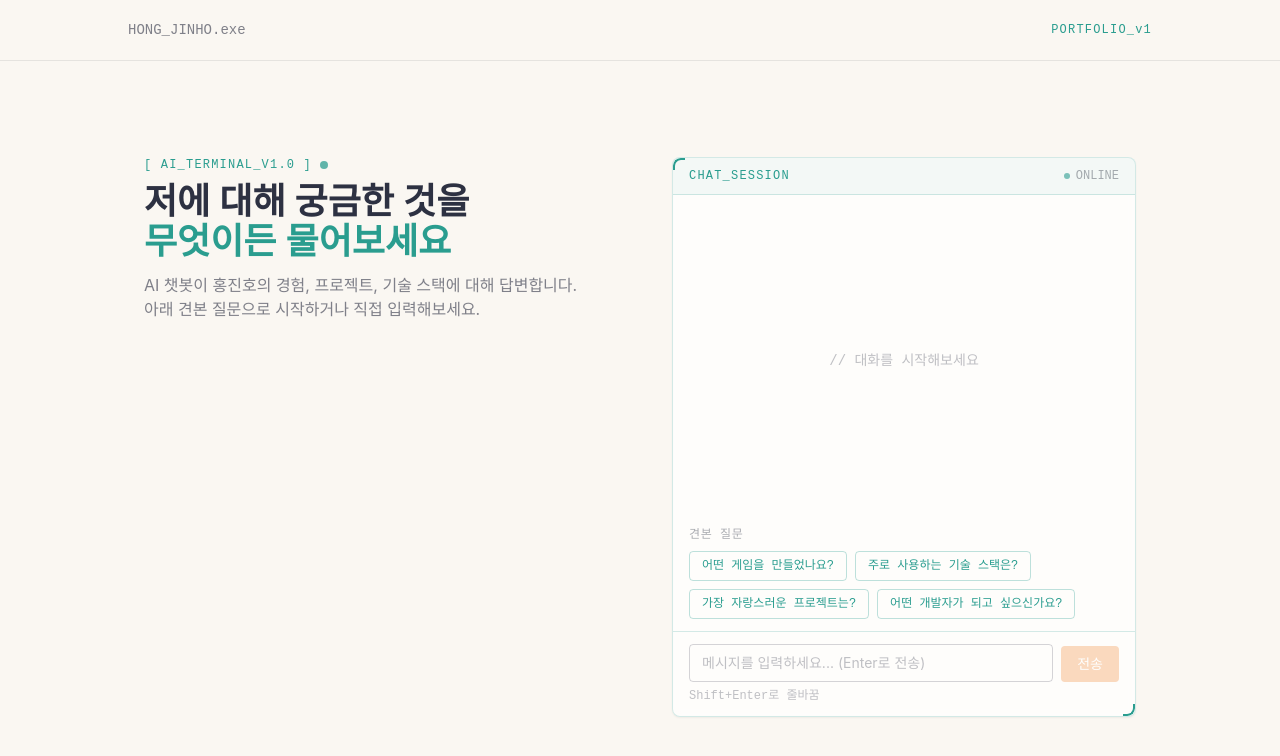
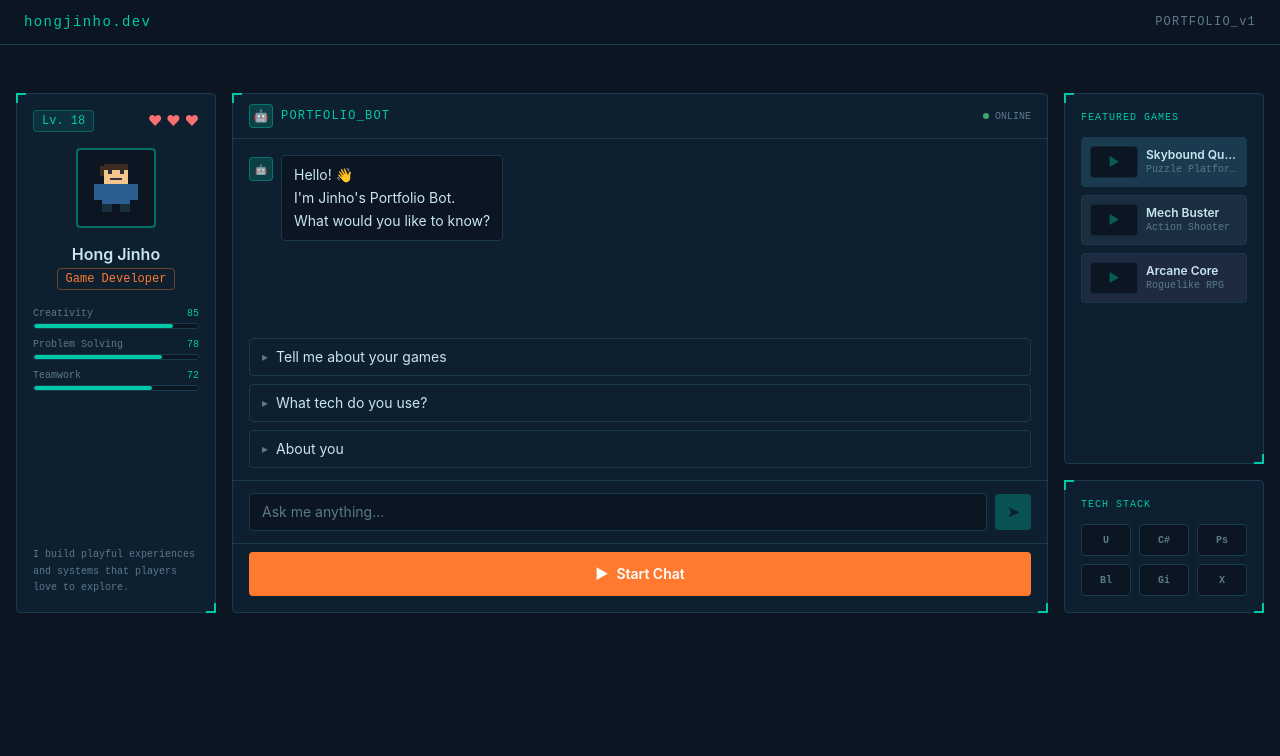
Before and after one commit to mynameisjinhohong/Game-Portfolio, a Next.js app in the folder workspace/: page / in a window 1280 px wide. Shown: the top 756 px of the page. Built offline with nearby package versions, Linux system fonts and the light colour scheme.

Commit message:
GP-38: 챗봇 기본 레이아웃과 패널 구조 구성

```diff
--- a/workspace/app/globals.css
+++ b/workspace/app/globals.css
@@ -5,37 +5,56 @@
 @import url('https://fonts.googleapis.com/css2?family=Inter:wght@400;500;600&family=JetBrains+Mono:wght@400;500&display=swap');
 
 :root {
-  --color-cream: #FAF7F2;
-  --color-teal: #2A9D8F;
-  --color-graphite: #2D3142;
-  --color-orange-accent: #F4A261;
+  --color-hud-bg: #0B1622;
+  --color-hud-panel: #0E1F30;
+  --color-hud-border: #1A3A50;
+  --color-hud-teal: #00C9A7;
+  --color-hud-orange: #FF7A2F;
+  --color-hud-text: #C8E6EF;
 }
 
 body {
-  background-color: var(--color-cream);
-  color: var(--color-graphite);
+  background-color: var(--color-hud-bg);
+  color: var(--color-hud-text);
   font-family: 'Inter', sans-serif;
 }
 
-/* HUD 스타일 테두리 장식 */
-.hud-corner::before,
-.hud-corner::after {
+/* HUD 패널 공통 테두리 스타일 */
+.hud-panel {
+  background-color: var(--color-hud-panel);
+  border: 1px solid var(--color-hud-border);
+  position: relative;
+}
+
+.hud-panel::before,
+.hud-panel::after {
   content: '';
   position: absolute;
-  width: 12px;
-  height: 12px;
-  border-color: var(--color-teal);
+  width: 10px;
+  height: 10px;
+  border-color: var(--color-hud-teal);
   border-style: solid;
+  z-index: 1;
 }
 
-.hud-corner-tl::before {
-  top: 0;
-  left: 0;
+.hud-panel::before {
+  top: -1px;
+  left: -1px;
   border-width: 2px 0 0 2px;
 }
 
-.hud-corner-br::after {
-  bottom: 0;
-  right: 0;
+.hud-panel::after {
+  bottom: -1px;
+  right: -1px;
   border-width: 0 2px 2px 0;
 }
+
+/* 스킬 바 애니메이션 */
+@keyframes fillBar {
+  from { width: 0; }
+  to { width: var(--fill); }
+}
+
+.skill-bar-fill {
+  animation: fillBar 1s ease-out forwards;
+}
--- a/workspace/app/page.tsx
+++ b/workspace/app/page.tsx
@@ -2,12 +2,16 @@ import { ChatbotSection } from "@/components/chatbot/ChatbotSection";
 
 export default function Home() {
   return (
-    <main className="min-h-screen bg-cream">
-      {/* 내비게이션 자리 (후속 작업) */}
-      <nav className="w-full px-4 py-5 border-b border-graphite/10">
-        <div className="max-w-5xl mx-auto flex items-center justify-between">
-          <span className="font-mono text-sm text-graphite/60">HONG_JINHO.exe</span>
-          <span className="font-mono text-xs text-teal tracking-widest">PORTFOLIO_v1</span>
+    <main className="min-h-screen bg-hud-bg">
+      {/* 내비게이션 */}
+      <nav className="w-full px-6 py-3 border-b border-hud-border">
+        <div className="max-w-7xl mx-auto flex items-center justify-between">
+          <span className="font-mono text-sm text-hud-teal tracking-widest">
+            hongjinho.dev
+          </span>
+          <span className="font-mono text-xs text-hud-text-dim tracking-widest">
+            PORTFOLIO_v1
+          </span>
         </div>
       </nav>
 
--- /dev/null
+++ b/workspace/components/chatbot/CharacterPanel.tsx
@@ -0,0 +1,88 @@
+"use client";
+
+const SKILLS = [
+  { label: "Creativity", value: 85 },
+  { label: "Problem Solving", value: 78 },
+  { label: "Teamwork", value: 72 },
+];
+
+export function CharacterPanel() {
+  return (
+    <div className="hud-panel rounded p-4 flex flex-col gap-4 h-full">
+      {/* 레벨 배지 */}
+      <div className="flex items-center justify-between">
+        <span className="font-mono text-xs text-hud-teal bg-hud-teal/10 border border-hud-teal/30 px-2 py-0.5 rounded">
+          Lv. 18
+        </span>
+        <span className="flex gap-1">
+          {/* HP 하트 3개 */}
+          {[0, 1, 2].map((i) => (
+            <span key={i} className="text-red-400 text-sm">♥</span>
+          ))}
+        </span>
+      </div>
+
+      {/* 캐릭터 아바타 */}
+      <div className="flex justify-center">
+        <div className="w-20 h-20 bg-hud-bg border-2 border-hud-teal/50 rounded flex items-center justify-center overflow-hidden">
+          {/* 픽셀 아트 스타일 아바타 자리 */}
+          <div className="w-16 h-16 flex items-center justify-center">
+            <svg viewBox="0 0 32 32" width="64" height="64" className="pixelated">
+              {/* 머리 */}
+              <rect x="10" y="4" width="12" height="10" fill="#F4C68A" />
+              {/* 눈 */}
+              <rect x="12" y="7" width="2" height="2" fill="#2D3142" />
+              <rect x="18" y="7" width="2" height="2" fill="#2D3142" />
+              {/* 입 */}
+              <rect x="13" y="11" width="6" height="1" fill="#2D3142" />
+              {/* 머리카락 */}
+              <rect x="10" y="4" width="12" height="3" fill="#3D2B1F" />
+              <rect x="8" y="5" width="2" height="5" fill="#3D2B1F" />
+              {/* 몸 */}
+              <rect x="9" y="14" width="14" height="10" fill="#2A5F8F" />
+              {/* 팔 */}
+              <rect x="5" y="14" width="4" height="8" fill="#2A5F8F" />
+              <rect x="23" y="14" width="4" height="8" fill="#2A5F8F" />
+              {/* 다리 */}
+              <rect x="9" y="24" width="5" height="4" fill="#1A2E3F" />
+              <rect x="18" y="24" width="5" height="4" fill="#1A2E3F" />
+            </svg>
+          </div>
+        </div>
+      </div>
+
+      {/* 이름 및 역할 */}
+      <div className="text-center">
+        <p className="font-semibold text-hud-text text-base leading-tight">Hong Jinho</p>
+        <span className="inline-block mt-1 font-mono text-xs text-hud-orange border border-hud-orange/40 px-2 py-0.5 rounded">
+          Game Developer
+        </span>
+      </div>
+
+      {/* 스킬 바 */}
+      <div className="flex flex-col gap-2">
+        {SKILLS.map((skill) => (
+          <div key={skill.label}>
+            <div className="flex justify-between mb-0.5">
+              <span className="font-mono text-[10px] text-hud-text-dim">{skill.label}</span>
+              <span className="font-mono text-[10px] text-hud-teal">{skill.value}</span>
+            </div>
+            <div className="h-1.5 bg-hud-bg rounded-full overflow-hidden border border-hud-border">
+              <div
+                className="h-full bg-hud-teal rounded-full"
+                style={{ width: `${skill.value}%` }}
+              />
+            </div>
+          </div>
+        ))}
+      </div>
+
+      {/* 한 줄 소개 */}
+      <p className="font-mono text-[10px] text-hud-text-dim leading-relaxed mt-auto">
+        I build playful experiences<br />
+        and systems that players<br />
+        love to explore.
+      </p>
+    </div>
+  );
+}
--- a/workspace/components/chatbot/ChatbotInputArea.tsx
+++ b/workspace/components/chatbot/ChatbotInputArea.tsx
@@ -17,44 +17,38 @@ export function ChatbotInputArea({ onSubmit, isLoading = false }: ChatbotInputAr
     setValue("");
   }
 
-  function handleKeyDown(e: KeyboardEvent<HTMLTextAreaElement>) {
-    if (e.key === "Enter" && !e.shiftKey) {
+  function handleKeyDown(e: KeyboardEvent<HTMLInputElement>) {
+    if (e.key === "Enter") {
       e.preventDefault();
       handleSubmit();
     }
   }
 
   return (
-    <div className="px-4 py-3 border-t border-teal/20">
-      <div className="flex items-end gap-2">
-        <textarea
+    <div className="px-4 py-3 border-t border-hud-border">
+      <div className="flex items-center gap-2">
+        <input
+          type="text"
           value={value}
           onChange={(e) => setValue(e.target.value)}
           onKeyDown={handleKeyDown}
-          placeholder="메시지를 입력하세요... (Enter로 전송)"
-          rows={1}
-          className="flex-1 resize-none bg-transparent border border-graphite/20 rounded
-                     px-3 py-2 text-sm text-graphite placeholder:text-graphite/30
-                     focus:outline-none focus:border-teal transition-colors font-sans
-                     max-h-32 overflow-y-auto"
-          style={{ fieldSizing: "content" } as React.CSSProperties}
+          placeholder="Ask me anything..."
+          className="flex-1 bg-hud-bg border border-hud-border rounded px-3 py-2
+                     text-sm text-hud-text placeholder:text-hud-text-dim
+                     focus:outline-none focus:border-hud-teal/60 transition-colors font-sans"
           aria-label="메시지 입력"
           disabled={isLoading}
         />
         <button
           onClick={handleSubmit}
           disabled={!value.trim() || isLoading}
-          className="shrink-0 px-4 py-2 bg-orange-accent text-white text-sm font-medium
-                     rounded hover:opacity-90 disabled:opacity-40 disabled:cursor-not-allowed
-                     transition-opacity"
+          className="shrink-0 w-9 h-9 bg-hud-teal hover:opacity-90 disabled:opacity-30
+                     disabled:cursor-not-allowed transition-opacity rounded flex items-center justify-center"
           aria-label="전송"
         >
-          전송
+          <span className="text-hud-bg text-sm font-bold">➤</span>
         </button>
       </div>
-      <p className="mt-1.5 text-xs text-graphite/30 font-mono">
-        Shift+Enter로 줄바꿈
-      </p>
     </div>
   );
 }
--- a/workspace/components/chatbot/ChatbotMessagePanel.tsx
+++ b/workspace/components/chatbot/ChatbotMessagePanel.tsx
@@ -9,18 +9,47 @@ interface ChatbotMessagePanelProps {
 export function ChatbotMessagePanel({ messages }: ChatbotMessagePanelProps) {
   return (
     <div
-      className="relative flex-1 overflow-y-auto min-h-0 px-4 py-3 space-y-3"
+      className="flex-1 overflow-y-auto min-h-0 px-4 py-4 space-y-3"
       aria-label="대화 내용"
       aria-live="polite"
     >
-      {messages.length === 0 && (
-        <div className="flex items-center justify-center h-full">
-          <p className="font-mono text-sm text-graphite/30 text-center">
-            {"// 대화를 시작해보세요"}
+      {/* 봇 인사 메시지 (항상 표시) */}
+      <div className="flex gap-2 items-start">
+        <div className="w-6 h-6 bg-hud-teal/20 border border-hud-teal/40 rounded flex-shrink-0 flex items-center justify-center mt-0.5">
+          <span className="text-hud-teal text-[10px]">🤖</span>
+        </div>
+        <div className="bg-hud-bg border border-hud-border rounded px-3 py-2 max-w-xs">
+          <p className="text-sm text-hud-text leading-relaxed">
+            Hello! 👋<br />
+            I&apos;m Jinho&apos;s Portfolio Bot.<br />
+            What would you like to know?
           </p>
         </div>
-      )}
-      {/* 후속 작업: 메시지 목록 렌더링 컴포넌트 연결 위치 */}
+      </div>
+
+      {/* 사용자 메시지 렌더링 */}
+      {messages.map((msg) => (
+        <div
+          key={msg.id}
+          className={`flex gap-2 items-start ${msg.role === "user" ? "flex-row-reverse" : ""}`}
+        >
+          <div className={`w-6 h-6 rounded flex-shrink-0 flex items-center justify-center mt-0.5 border text-[10px] ${
+            msg.role === "user"
+              ? "bg-hud-orange/20 border-hud-orange/40 text-hud-orange"
+              : "bg-hud-teal/20 border-hud-teal/40 text-hud-teal"
+          }`}>
+            {msg.role === "user" ? "U" : "🤖"}
+          </div>
+          <div className={`rounded px-3 py-2 max-w-xs border ${
+            msg.role === "user"
+              ? "bg-hud-orange/10 border-hud-orange/30"
+              : "bg-hud-bg border-hud-border"
+          }`}>
+            <p className="text-sm text-hud-text leading-relaxed">{msg.content}</p>
+          </div>
+        </div>
+      ))}
+      {/* 후속 작업: 스트리밍 응답 및 로딩 인디케이터 연결 위치 */}
     </div>
   );
 }
--- a/workspace/components/chatbot/ChatbotPanel.tsx
+++ b/workspace/components/chatbot/ChatbotPanel.tsx
@@ -7,16 +7,17 @@ import { ChatbotSampleQuestions } from "./ChatbotSampleQuestions";
 import { ChatbotInputArea } from "./ChatbotInputArea";
 
 const SAMPLE_QUESTIONS: SampleQuestion[] = [
-  { id: "q1", text: "어떤 게임을 만들었나요?" },
-  { id: "q2", text: "주로 사용하는 기술 스택은?" },
-  { id: "q3", text: "가장 자랑스러운 프로젝트는?" },
-  { id: "q4", text: "어떤 개발자가 되고 싶으신가요?" },
+  { id: "q1", text: "Tell me about your games" },
+  { id: "q2", text: "What tech do you use?" },
+  { id: "q3", text: "About you" },
 ];
 
 export function ChatbotPanel() {
   const [messages, setMessages] = useState<ChatMessage[]>([]);
+  const [started, setStarted] = useState(false);
 
   function handleSubmit(text: string) {
+    setStarted(true);
     const userMessage: ChatMessage = {
       id: crypto.randomUUID(),
       role: "user",
@@ -31,20 +32,25 @@ export function ChatbotPanel() {
     handleSubmit(question);
   }
 
+  function handleStartChat() {
+    setStarted(true);
+  }
+
   return (
-    /* HUD 스타일 패널 컨테이너 */
-    <div className="relative flex flex-col h-[480px] md:h-[560px] bg-white/70 backdrop-blur-sm
-                    rounded-lg border border-teal/20 shadow-sm overflow-hidden">
-      {/* HUD 코너 장식 — 상단 좌 */}
-      <span className="absolute top-0 left-0 w-3 h-3 border-t-2 border-l-2 border-teal rounded-tl-lg" />
-      {/* HUD 코너 장식 — 하단 우 */}
-      <span className="absolute bottom-0 right-0 w-3 h-3 border-b-2 border-r-2 border-teal rounded-br-lg" />
-
+    <div className="hud-panel rounded flex flex-col h-full min-h-[520px]">
       {/* 패널 헤더 */}
-      <div className="flex items-center justify-between px-4 py-2.5 border-b border-teal/20 bg-teal/5">
-        <span className="font-mono text-xs text-teal tracking-widest">CHAT_SESSION</span>
-        <span className="flex items-center gap-1.5 text-xs text-graphite/40 font-mono">
-          <span className="w-1.5 h-1.5 rounded-full bg-teal/60" />
+      <div className="flex items-center justify-between px-4 py-2.5 border-b border-hud-border">
+        <div className="flex items-center gap-2">
+          {/* 봇 아이콘 */}
+          <div className="w-6 h-6 bg-hud-teal/20 border border-hud-teal/40 rounded flex items-center justify-center">
+            <span className="text-hud-teal text-xs">🤖</span>
+          </div>
+          <span className="font-mono text-xs text-hud-teal tracking-widest">
+            PORTFOLIO_BOT
+          </span>
+        </div>
+        <span className="flex items-center gap-1.5 font-mono text-[10px] text-hud-text-dim">
+          <span className="w-1.5 h-1.5 rounded-full bg-hud-green animate-pulse" />
           ONLINE
         </span>
       </div>
@@ -62,6 +68,21 @@ export function ChatbotPanel() {
 
       {/* 입력 영역 */}
       <ChatbotInputArea onSubmit={handleSubmit} />
+
+      {/* Start Chat CTA — 대화 시작 전 표시 */}
+      {!started && (
+        <div className="px-4 pb-4 pt-2 border-t border-hud-border">
+          <button
+            onClick={handleStartChat}
+            className="w-full py-3 bg-hud-orange hover:opacity-90 active:opacity-80
+                       text-white font-semibold text-sm rounded transition-opacity
+                       flex items-center justify-center gap-2"
+          >
+            <span>▶</span>
+            Start Chat
+          </button>
+        </div>
+      )}
     </div>
   );
 }
--- a/workspace/components/chatbot/ChatbotSampleQuestions.tsx
+++ b/workspace/components/chatbot/ChatbotSampleQuestions.tsx
@@ -12,24 +12,19 @@ export function ChatbotSampleQuestions({
   onSelect,
 }: ChatbotSampleQuestionsProps) {
   return (
-    <div className="px-4 pb-3">
-      <p className="font-mono text-xs text-graphite/40 mb-2 uppercase tracking-wider">
-        견본 질문
-      </p>
+    <div className="px-4 pb-3 flex flex-col gap-2">
       {/* 후속 작업: 견본 질문 버튼 목록 렌더링 위치 */}
-      <div className="flex flex-wrap gap-2">
       {questions.map((q) => (
         <button
           key={q.id}
           onClick={() => onSelect(q.text)}
-            className="text-xs px-3 py-1.5 rounded border border-teal/30 text-teal
-                       hover:bg-teal/10 hover:border-teal transition-colors font-mono
-                       whitespace-nowrap"
+          className="flex items-center gap-2 w-full text-left px-3 py-2 rounded border border-hud-border
+                     text-sm text-hud-text hover:border-hud-teal/50 hover:bg-hud-teal/5 transition-colors"
         >
+          <span className="text-hud-text-dim text-xs">▸</span>
           {q.text}
         </button>
       ))}
     </div>
-    </div>
   );
 }
--- a/workspace/components/chatbot/ChatbotSection.tsx
+++ b/workspace/components/chatbot/ChatbotSection.tsx
@@ -1,23 +1,33 @@
-import { ChatbotHeader } from "./ChatbotHeader";
+import { CharacterPanel } from "./CharacterPanel";
 import { ChatbotPanel } from "./ChatbotPanel";
+import { FeaturedGamesPanel } from "./FeaturedGamesPanel";
 
 export function ChatbotSection() {
   return (
     <section
       id="chatbot"
       aria-label="AI 챗봇 섹션"
-      className="w-full max-w-5xl mx-auto px-4 py-16 md:py-24"
+      className="w-full max-w-7xl mx-auto px-4 py-8 md:py-12"
     >
-      <div className="grid grid-cols-1 md:grid-cols-2 gap-10 md:gap-16 items-start">
-        {/* 왼쪽: 제목 및 소개 */}
-        <div className="md:sticky md:top-24">
-          <ChatbotHeader />
+      {/* 3컬럼 그리드: 캐릭터 | 챗봇 | 게임 */}
+      <div className="grid grid-cols-1 md:grid-cols-[200px_1fr_200px] gap-4 items-stretch min-h-[520px]">
+        {/* 왼쪽: 캐릭터 프로필 패널 */}
+        <div className="hidden md:block">
+          <CharacterPanel />
         </div>
 
-        {/* 오른쪽: 채팅 패널 */}
-        <div>
-          <ChatbotPanel />
+        {/* 중앙: 챗봇 패널 */}
+        <ChatbotPanel />
+
+        {/* 오른쪽: 추천 게임 + 기술 스택 패널 */}
+        <div className="hidden md:block">
+          <FeaturedGamesPanel />
         </div>
+      </div>
+
+      {/* 모바일: 캐릭터 패널 아래 배치 */}
+      <div className="md:hidden mt-4">
+        <CharacterPanel />
       </div>
     </section>
   );
--- /dev/null
+++ b/workspace/components/chatbot/FeaturedGamesPanel.tsx
@@ -0,0 +1,78 @@
+"use client";
+
+const FEATURED_GAMES = [
+  {
+    id: "g1",
+    title: "Skybound Quest",
+    genre: "Puzzle Platformer",
+    color: "#1A3A50",
+  },
+  {
+    id: "g2",
+    title: "Mech Buster",
+    genre: "Action Shooter",
+    color: "#1A2E40",
+  },
+  {
+    id: "g3",
+    title: "Arcane Core",
+    genre: "Roguelike RPG",
+    color: "#1E2A40",
+  },
+];
+
+const TECH_ICONS = ["U", "C#", "Ps", "Bl", "Gi", "X"];
+
+export function FeaturedGamesPanel() {
+  return (
+    <div className="flex flex-col gap-4 h-full">
+      {/* Featured Games */}
+      <div className="hud-panel rounded p-4 flex-1">
+        <p className="font-mono text-[10px] text-hud-teal tracking-widest mb-3 uppercase">
+          Featured Games
+        </p>
+        <div className="flex flex-col gap-2">
+          {FEATURED_GAMES.map((game) => (
+            <div
+              key={game.id}
+              className="flex items-center gap-2 p-2 rounded border border-hud-border hover:border-hud-teal/40 transition-colors cursor-pointer"
+              style={{ backgroundColor: game.color }}
+            >
+              {/* 게임 썸네일 자리 */}
+              <div className="w-12 h-8 bg-hud-bg rounded flex-shrink-0 border border-hud-border/50 flex items-center justify-center">
+                <span className="text-hud-teal/40 text-xs">▶</span>
+              </div>
+              <div className="min-w-0">
+                <p className="text-xs font-semibold text-hud-text truncate leading-tight">
+                  {game.title}
+                </p>
+                <p className="font-mono text-[10px] text-hud-text-dim truncate">
+                  {game.genre}
+                </p>
+              </div>
+            </div>
+          ))}
+        </div>
+      </div>
+
+      {/* Tech Stack */}
+      <div className="hud-panel rounded p-4">
+        <p className="font-mono text-[10px] text-hud-teal tracking-widest mb-3 uppercase">
+          Tech Stack
+        </p>
+        <div className="grid grid-cols-3 gap-2">
+          {TECH_ICONS.map((icon) => (
+            <div
+              key={icon}
+              className="h-8 bg-hud-bg border border-hud-border rounded flex items-center justify-center"
+            >
+              <span className="font-mono text-[10px] text-hud-text-dim font-semibold">
+                {icon}
+              </span>
+            </div>
+          ))}
+        </div>
+      </div>
+    </div>
+  );
+}
```
Also changed, not shown: workspace/tailwind.config.ts (+11 -0 lines), 1 other file (tests, documents, lock files or other folders). Lines whose indentation alone changed are shown as unchanged.
